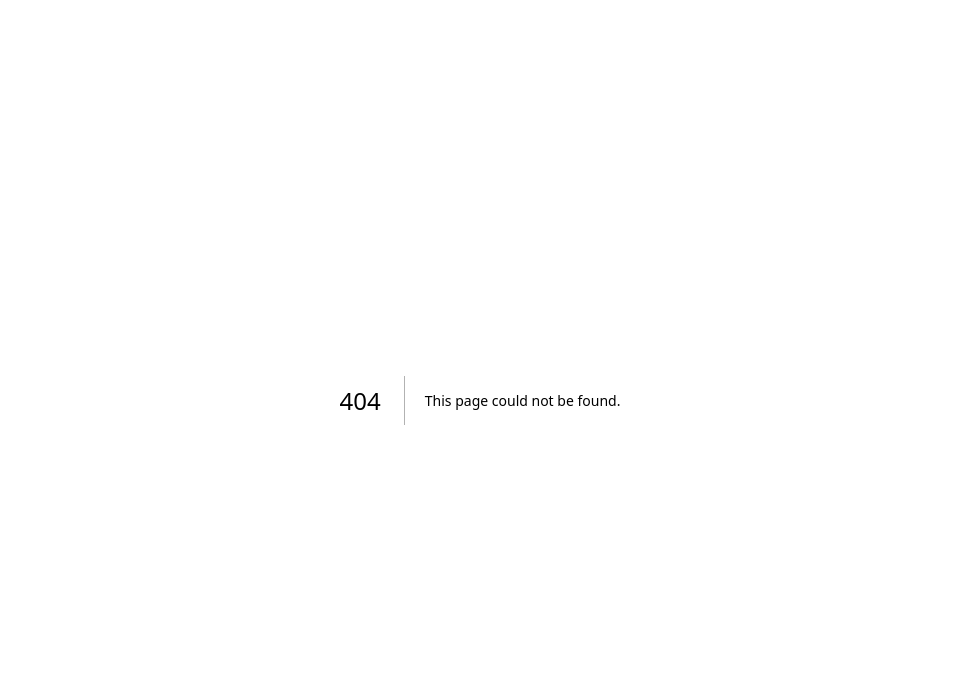
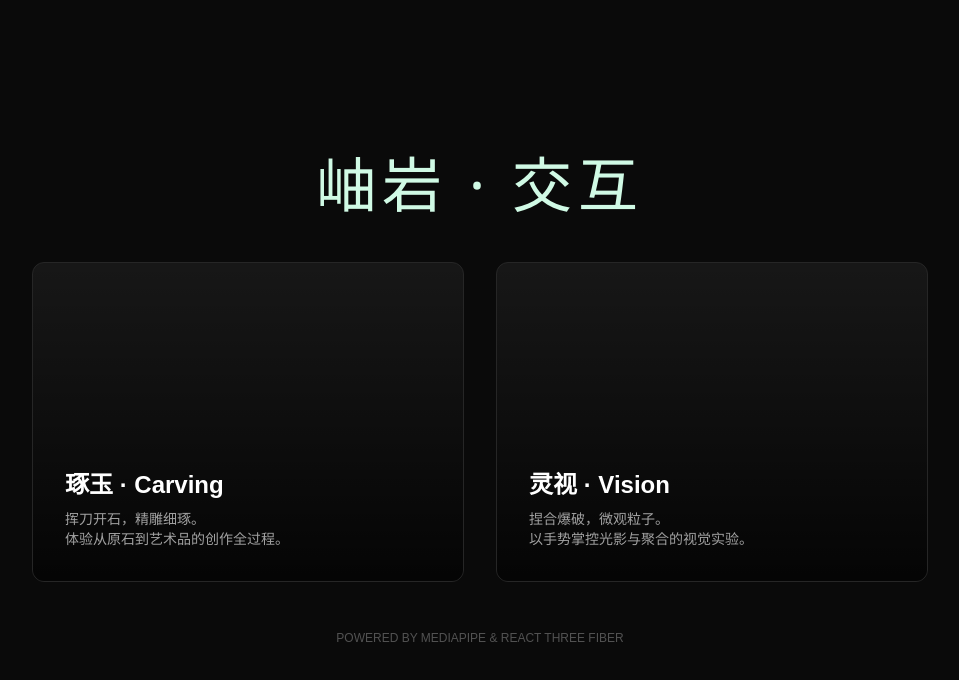
Before and after one commit to DorianKlein/mrduan, a Next.js app: page /jade in a window 1280 px wide. Before the commit this address had no page. Shown: the top 680 px of the page, without its empty margins (160-1119 px from the left). Built offline with nearby package versions, Linux system fonts and the light colour scheme.

Commit message:
修改：再次调整岫玉页面结构

```diff
--- /dev/null
+++ b/app/jade/page.tsx
@@ -0,0 +1,50 @@
+import Link from 'next/link';
+
+export default function JadeMenu() {
+  return (
+    <main className="w-full h-screen bg-neutral-950 text-white flex flex-col items-center justify-center p-8">
+      <h1 className="text-4xl md:text-6xl font-serif mb-12 tracking-widest text-emerald-100">
+        岫岩 · 交互
+      </h1>
+
+      <div className="flex flex-col md:flex-row gap-8 w-full max-w-4xl">
+        {/* 卡片 1: 雕刻模式 (新) */}
+        <Link
+          href="/jade/carving"
+          className="flex-1 group relative h-64 md:h-80 bg-neutral-900 border border-neutral-800 rounded-xl overflow-hidden hover:border-emerald-500/50 transition-all duration-500"
+        >
+          <div className="absolute inset-0 bg-gradient-to-t from-black/80 to-transparent z-10" />
+          {/* 这里可以放一张静态图或者文字 */}
+          <div className="absolute inset-0 flex flex-col justify-end p-8 z-20">
+            <h2 className="text-2xl font-bold mb-2 group-hover:text-emerald-400 transition-colors">
+              琢玉 · Carving
+            </h2>
+            <p className="text-neutral-400 text-sm">
+              挥刀开石，精雕细琢。<br/>体验从原石到艺术品的创作全过程。
+            </p>
+          </div>
+        </Link>
+
+        {/* 卡片 2: 粒子模式 (旧) */}
+        <Link
+          href="/jade/vision"
+          className="flex-1 group relative h-64 md:h-80 bg-neutral-900 border border-neutral-800 rounded-xl overflow-hidden hover:border-emerald-500/50 transition-all duration-500"
+        >
+          <div className="absolute inset-0 bg-gradient-to-t from-black/80 to-transparent z-10" />
+          <div className="absolute inset-0 flex flex-col justify-end p-8 z-20">
+            <h2 className="text-2xl font-bold mb-2 group-hover:text-emerald-400 transition-colors">
+              灵视 · Vision
+            </h2>
+            <p className="text-neutral-400 text-sm">
+              捏合爆破，微观粒子。<br/>以手势掌控光影与聚合的视觉实验。
+            </p>
+          </div>
+        </Link>
+      </div>
+
+      <div className="mt-12 text-neutral-600 text-xs font-mono">
+        POWERED BY MEDIAPIPE & REACT THREE FIBER
+      </div>
+    </main>
+  );
+}
--- a/app/jade/vision/page.tsx
+++ b/app/jade/vision/page.tsx
@@ -1,4 +1,4 @@
-import SceneLoader from '../../../components/jade-vision/SceneLoader';
+import SceneLoader from '@/components/jade/vision-mode/SceneLoader';
 
 // 你依然可以在这里定义元数据，这是保留 page.tsx 为服务端组件的最大好处
 export const metadata = {
--- /dev/null
+++ b/components/jade/carving-mode/GameScene.tsx
@@ -0,0 +1,73 @@
+'use client';
+import { Canvas, useFrame } from '@react-three/fiber';
+import { OrbitControls } from '@react-three/drei';
+import { useHandTracking } from '@/components/jade/shared/useHandTracking'; // 假设你放这了
+import { useRef, useState } from 'react';
+import * as THREE from 'three';
+
+// 一个临时的“石头”组件
+function MockStone({ handData }: { handData: any }) {
+  const meshRef = useRef<THREE.Mesh>(null);
+  const [hp, setHp] = useState(100); // 假石头的血量
+  const [color, setColor] = useState('gray'); // 受击变色
+
+  useFrame(() => {
+    if (!meshRef.current) return;
+
+    // 逻辑：如果检测到挥砍动作 (isChopping) 且距离够近 (这里简化为只要砍了就掉血)
+    if (handData.isChopping) {
+      // 简单的防抖，防止一帧扣太多血
+      if (meshRef.current.material.color.getHexString() !== 'ff0000') {
+        console.log("砍到了！当前速度:", handData.velocity);
+        setHp((prev) => prev - 5);
+        setColor('red'); // 视觉反馈：变红
+
+        // 简单的震动效果
+        meshRef.current.position.x = (Math.random() - 0.5) * 0.2;
+      }
+    } else {
+      // 恢复颜色和位置
+      setColor(hp <= 0 ? 'green' : 'gray'); // 血没了变绿(代表切开了)
+      meshRef.current.position.x = 0;
+    }
+
+    // 颜色插值
+    meshRef.current.material.color.lerp(new THREE.Color(color), 0.1);
+  });
+
+  // 如果血量归零，就把方块变小，假装里面露出了东西
+  const scale = hp <= 0 ? 0.5 : 1;
+
+  return (
+    <mesh ref={meshRef} scale={[scale, scale, scale]}>
+      <boxGeometry args={[2, 2, 2]} />
+      <meshStandardMaterial color={color} />
+    </mesh>
+  );
+}
+
+export default function GameScene() {
+  const { cameraStream, ...handData } = useHandTracking();
+
+  return (
+    <div className="h-full w-full">
+      {/* 这里可以复用你的 CameraPreview */}
+
+      <div className="absolute top-10 left-10 text-white z-10">
+        <h1>雕刻模式开发中</h1>
+        <p>挥砍力度: {handData.velocity?.toFixed(4)}</p>
+        <p>状态: {handData.isChopping ? "🔥 正在挥砍" : "..."}</p>
+      </div>
+
+      <Canvas camera={{ position: [0, 0, 5] }}>
+        <ambientLight intensity={0.5} />
+        <pointLight position={[10, 10, 10]} />
+
+        {/* 把手势数据传给 3D 物体 */}
+        <MockStone handData={handData} />
+
+        <OrbitControls />
+      </Canvas>
+    </div>
+  );
+}
--- /dev/null
+++ b/components/jade/shared/CameraPreview.tsx
@@ -0,0 +1,43 @@
+// src/components/jade/shared/CameraPreview.tsx
+'use client';
+
+import React, { useEffect, useRef, useState } from 'react';
+
+export default function CameraPreview({ stream }: { stream: MediaStream | null }) {
+  const [isOpen, setIsOpen] = useState(false);
+  const videoRef = useRef<HTMLVideoElement>(null);
+
+  useEffect(() => {
+    if (isOpen && videoRef.current && stream) {
+      videoRef.current.srcObject = stream;
+    }
+  }, [isOpen, stream]);
+
+  return (
+    <div className="absolute bottom-5 right-5 z-50 flex flex-col items-end gap-2">
+      {isOpen && (
+        <div className="w-48 h-36 bg-black/80 rounded-lg overflow-hidden border border-white/20 shadow-xl backdrop-blur-md">
+          {stream ? (
+            <video
+              ref={videoRef}
+              autoPlay
+              playsInline
+              muted
+              className="w-full h-full object-cover transform -scale-x-100"
+            />
+          ) : (
+            <div className="w-full h-full flex items-center justify-center text-white/50 text-xs">
+              Waiting...
+            </div>
+          )}
+        </div>
+      )}
+      <button
+        onClick={() => setIsOpen(!isOpen)}
+        className="px-4 py-2 rounded-full bg-white/10 text-white border border-white/10 hover:bg-white/20 transition-all"
+      >
+        {isOpen ? 'Close Cam' : 'Check Hand'}
+      </button>
+    </div>
+  );
+}
--- a/components/jade-vision/Scene.tsx
+++ b/components/jade/vision-mode/Scene.tsx
@@ -6,7 +6,9 @@ import { OrbitControls, Environment, useGLTF } from '@react-three/drei';
 import * as THREE from 'three';
 // 引入采样器，用于生成海量粒子
 import { MeshSurfaceSampler } from 'three-stdlib';
-import { useHandTracking } from './useHandTracking';
+
+import { useHandTracking } from '@/components/jade/shared/useHandTracking';
+import CameraPreview from '@/components/jade/shared/CameraPreview';
 
 // --- Vertex Shader ---
 const vertexShader = `
@@ -181,62 +183,6 @@ function JadeModel({ data }: { data: { explosion: number, rotation: number } })
   );
 }
 
-// --- 新增：摄像头预览组件 ---
-function CameraPreview({ stream }: { stream: MediaStream | null }) {
-  const [isOpen, setIsOpen] = useState(false);
-  const videoRef = useRef<HTMLVideoElement>(null);
-
-  // 当 stream 变化或开关打开时，将流赋给 video 标签
-  useEffect(() => {
-    if (isOpen && videoRef.current && stream) {
-      videoRef.current.srcObject = stream;
-    }
-  }, [isOpen, stream]);
-
-  return (
-    <div className="absolute bottom-5 right-5 z-50 flex flex-col items-end gap-2">
-      {/* 预览窗口 */}
-      {isOpen && (
-        <div className="w-48 h-36 bg-black/80 rounded-lg overflow-hidden border border-white/20 shadow-xl backdrop-blur-md transition-all animate-in fade-in slide-in-from-bottom-4">
-          {stream ? (
-            <video
-              ref={videoRef}
-              autoPlay
-              playsInline
-              muted
-              className="w-full h-full object-cover transform -scale-x-100" // 镜像翻转，符合照镜子习惯
-            />
-          ) : (
-            <div className="w-full h-full flex items-center justify-center text-white/50 text-xs">
-              Waiting for camera...
-            </div>
-          )}
-        </div>
-      )}
-
-      {/* 切换按钮 */}
-      <button
-        onClick={() => setIsOpen(!isOpen)}
-        className="group flex items-center gap-2 px-4 py-2 rounded-full bg-white/10 hover:bg-white/20 text-white backdrop-blur-md border border-white/10 transition-all active:scale-95"
-      >
-        <span className="text-sm font-medium">
-            {isOpen ? 'Close Cam' : 'Check Hand'}
-        </span>
-        {/* 一个简单的相机图标 SVG */}
-        <svg
-          xmlns="http://www.w3.org/2000/svg"
-          width="16" height="16" viewBox="0 0 24 24"
-          fill="none" stroke="currentColor" strokeWidth="2"
-          strokeLinecap="round" strokeLinejoin="round"
-          className={`transition-transform ${isOpen ? 'text-green-400' : 'text-white'}`}
-        >
-          <path d="M14.5 4h-5L7 7H4a2 2 0 0 0-2 2v9a2 2 0 0 0 2 2h16a2 2 0 0 0 2-2V9a2 2 0 0 0-2-2h-3l-2.5-3z"/>
-          <circle cx="12" cy="13" r="3"/>
-        </svg>
-      </button>
-    </div>
-  );
-}
 
 // --- 主组件 ---
 export default function Scene() {
```
Also changed, not shown: app/jade/carving/page.tsx (added, +27 -0 lines), components/jade/shared/useHandTracking.ts (renamed from components/jade-vision/useHandTracking.ts), components/jade/vision-mode/SceneLoader.tsx (renamed from components/jade-vision/SceneLoader.tsx).
